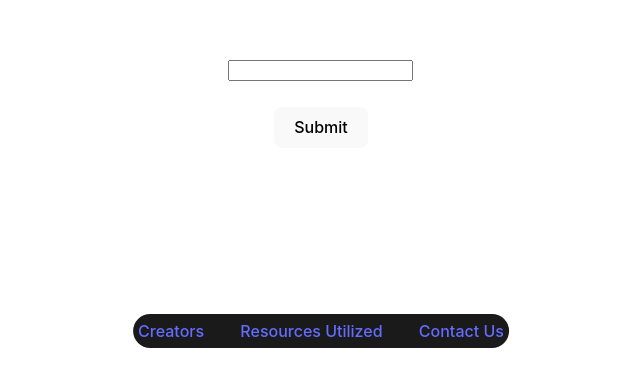
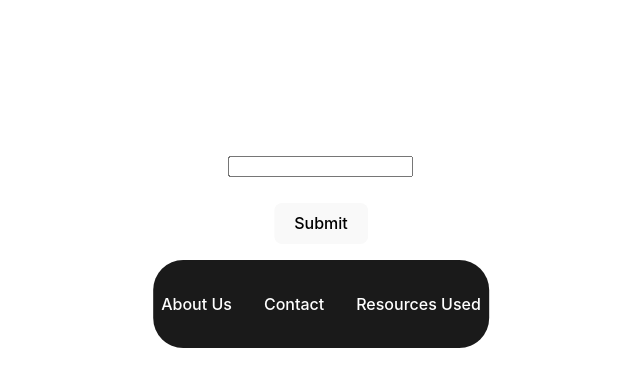
Before and after one commit to SBroaddus220/HackAI-2024, a React (Vite) app in the folder vite-project/: page / in a window 1280 px wide. Shown: the part 420-800 px from the top of the page, without its empty margins (319-959 px from the left). Built offline with nearby package versions, Linux system fonts and the light colour scheme.

Commit message:
Refined Footer appearance

```diff
--- a/vite-project/package.json
+++ b/vite-project/package.json
@@ -11,9 +11,11 @@
     "preview": "vite preview"
   },
   "dependencies": {
+    "@floating-ui/react": "^0.26.9",
     "react": "^18.2.0",
     "react-chatbot-kit": "^2.2.2",
     "react-dom": "^18.2.0",
+    "react-dropdown": "^1.11.0",
     "react-simple-chatbot": "^0.6.1"
   },
   "devDependencies": {
--- a/vite-project/src/App.tsx
+++ b/vite-project/src/App.tsx
@@ -3,6 +3,7 @@ import React from 'react';
 import TextBoxComponent from './components/TextBox';
 import Messages from './components/Messages';
 import { MessagesProvider } from './contexts/MessagesContext';
+import Footer from './components/Footer';
 import './App.css';
 
 function App() {
@@ -15,11 +16,7 @@ function App() {
         <Messages />
         <TextBoxComponent />
       </MessagesProvider>
-      <footer className = 'infoFooter'>
-        <a href='authors.html'>Creators &emsp;&emsp;</a>
-        <a href='resources.html'>Resources Utilized &emsp;&emsp;</a>
-        <a href='contactus.html'>Contact Us</a>
-      </footer>
+      <Footer />
     </div>
 
 
--- /dev/null
+++ b/vite-project/src/components/Footer.css
@@ -0,0 +1,23 @@
+footer {
+    background-color: #f8f9fa10;
+    padding: 5px;
+    text-align: center;
+    border-radius: 30px;
+}
+
+nav ul {
+    list-style-type: none;
+    padding: 0;
+    display: flex; /* Display the list items as flex items */
+    justify-content: center; /* Center the items horizontally */
+}
+
+nav ul li {
+    margin-right: 8px;
+    margin-left: 8px; /* Add margin between items */
+}
+
+nav ul li a {
+    text-decoration: none;
+    color: #ffffff;
+}
--- /dev/null
+++ b/vite-project/src/components/Footer.tsx
@@ -0,0 +1,19 @@
+// components/Footer.tsx
+import React from 'react';
+import './Footer.css';
+
+const Footer: React.FC = () => {
+    return (
+        <footer>
+            <nav>
+                <ul>
+                    <li><a href="/about-us">About Us&emsp;</a></li>
+                    <li><a href="/contact">Contact&emsp;</a></li>
+                    <li><a href="/resources-used">Resources Used</a></li>
+                </ul>
+            </nav>
+        </footer>
+    );
+};
+
+export default Footer;
```
Also changed, not shown: vite-project/src/components/authors.html (renamed from vite-project/src/authors.html), vite-project/src/components/contactus.html (renamed from vite-project/src/contactus.html), vite-project/src/components/resources.html (renamed from vite-project/src/resources.html), 1 other file (tests, documents, lock files or other folders).
